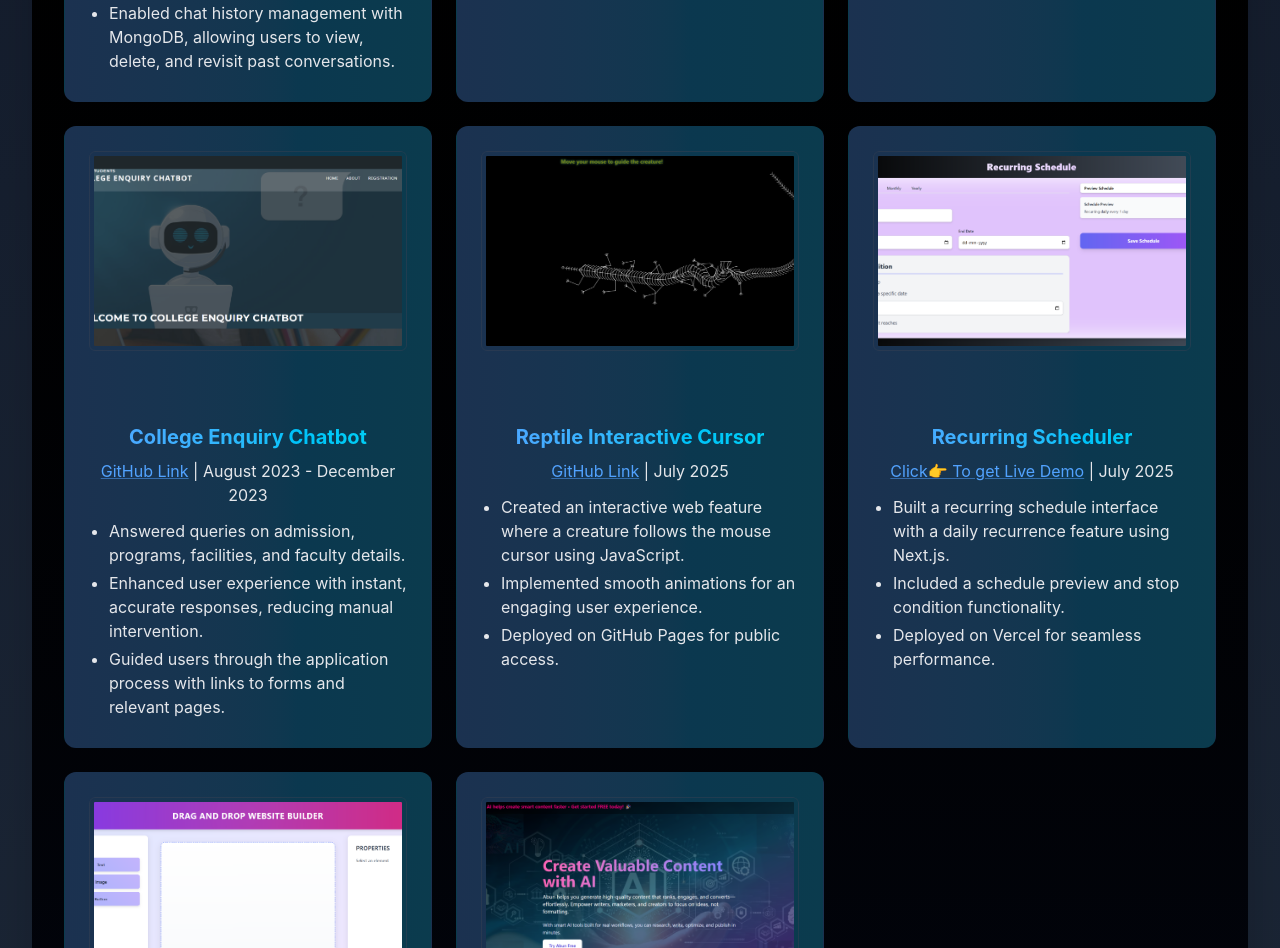
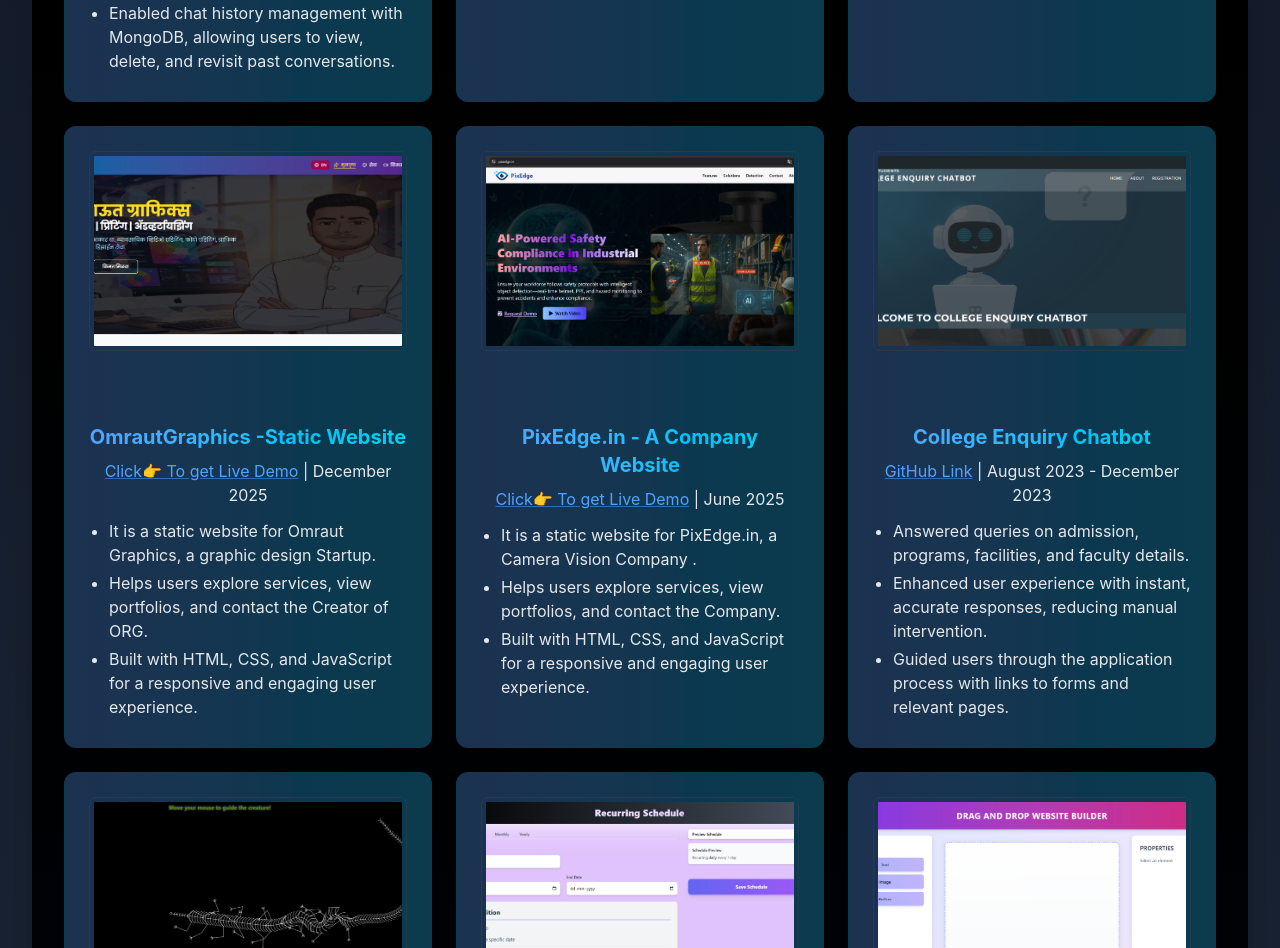
Before and after one commit to tejas-waghamare/portfolio-tejaswaghamare, a React (Vite) app: page /projects in a window 1280 px wide. Shown: the part 800-1748 px from the top of the page. Built offline with nearby package versions, Linux system fonts and the light colour scheme.

Commit message:
Projects add

```diff
--- a/src/components/Projects.jsx
+++ b/src/components/Projects.jsx
@@ -17,7 +17,8 @@
 import gavgram from '../assets/gavgram.png';
 import Min1 from '../assets/Min1.png';
 import Min2 from '../assets/Min2.png';
-
+import org from '../assets/org.png';
+import pixedge from '../assets/pixedge.png';
 const Projects = () => {
   const projects = [
     {
@@ -51,6 +52,28 @@
         'Mini LinkedIn is a sleek, mobile-responsive social media platform inspired by LinkedIn.',
         'Allows users to create profiles, connect with others, and share posts.',
         'User can edit their profile, add skills, and Posts.',
+      ],
+    },
+    {
+      title: 'OmrautGraphics -Static Website',
+      link: 'https://omrautgraphics.com/',
+      images: [org],
+      period: 'December 2025',
+      details: [
+        'It is a static website for Omraut Graphics, a graphic design Startup.',
+        'Helps users explore services, view portfolios, and contact the Creator of ORG.',
+        'Built with HTML, CSS, and JavaScript for a responsive and engaging user experience.',
+      ],
+    },
+    {
+      title: 'PixEdge.in - A Company Website',
+      link: 'https://www.pixedge.in/',
+      images: [pixedge],
+      period: 'June 2025',
+      details: [
+        'It is a static website for PixEdge.in, a Camera Vision Company .',
+        'Helps users explore services, view portfolios, and contact the Company.',
+        'Built with HTML, CSS, and JavaScript for a responsive and engaging user experience.',
       ],
     },
     {
```
Also changed, not shown: src/assets/org.png (added), src/assets/pixedge.png (added).
